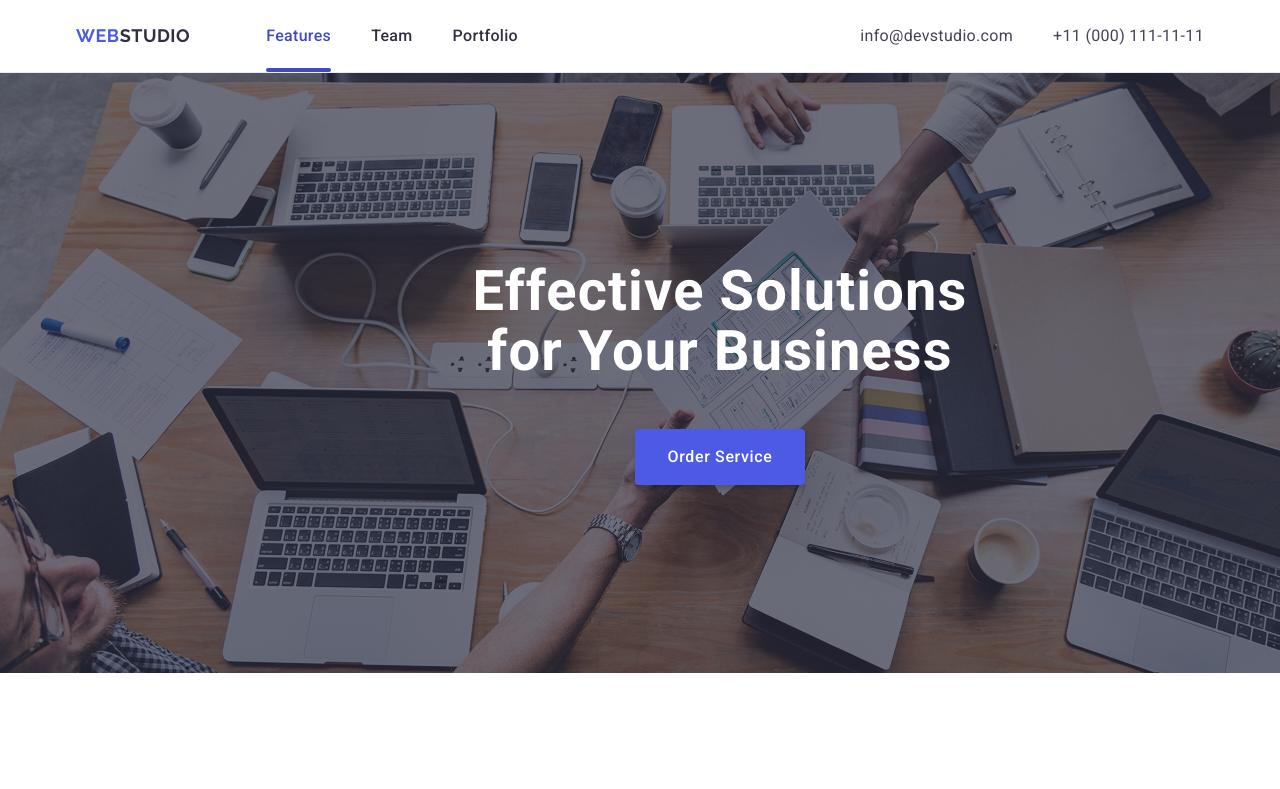
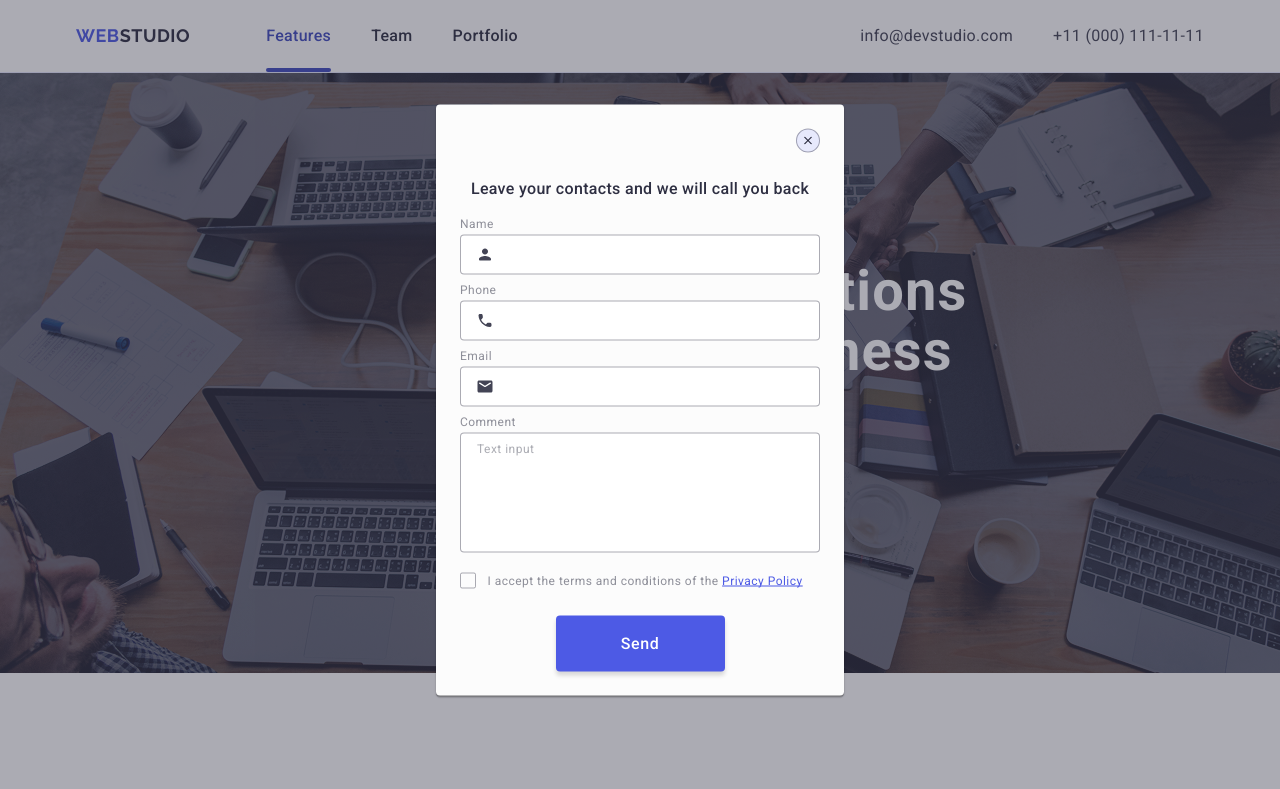
Before and after one commit to oleksandr-yavorskyi67/goit-markup-hw-05, a plain HTML site: page index.html in a window 1280 px wide. Shown: the top 789 px of the page. Drawn offline with nearby package versions, Linux system fonts and the light colour scheme.

Commit message:
footer form done

```diff
--- a/index.html
+++ b/index.html
@@ -482,7 +482,7 @@
     </footer>
 
     <!--Modal window-->
-    <div class="backdrop *is-open">
+    <div class="backdrop is-open">
       <div class="modal">
         <button class="modal-btn" type="button" aria-label="Close modal button">
           <svg class="modal-btn-icon" width="8" height="8">
```
